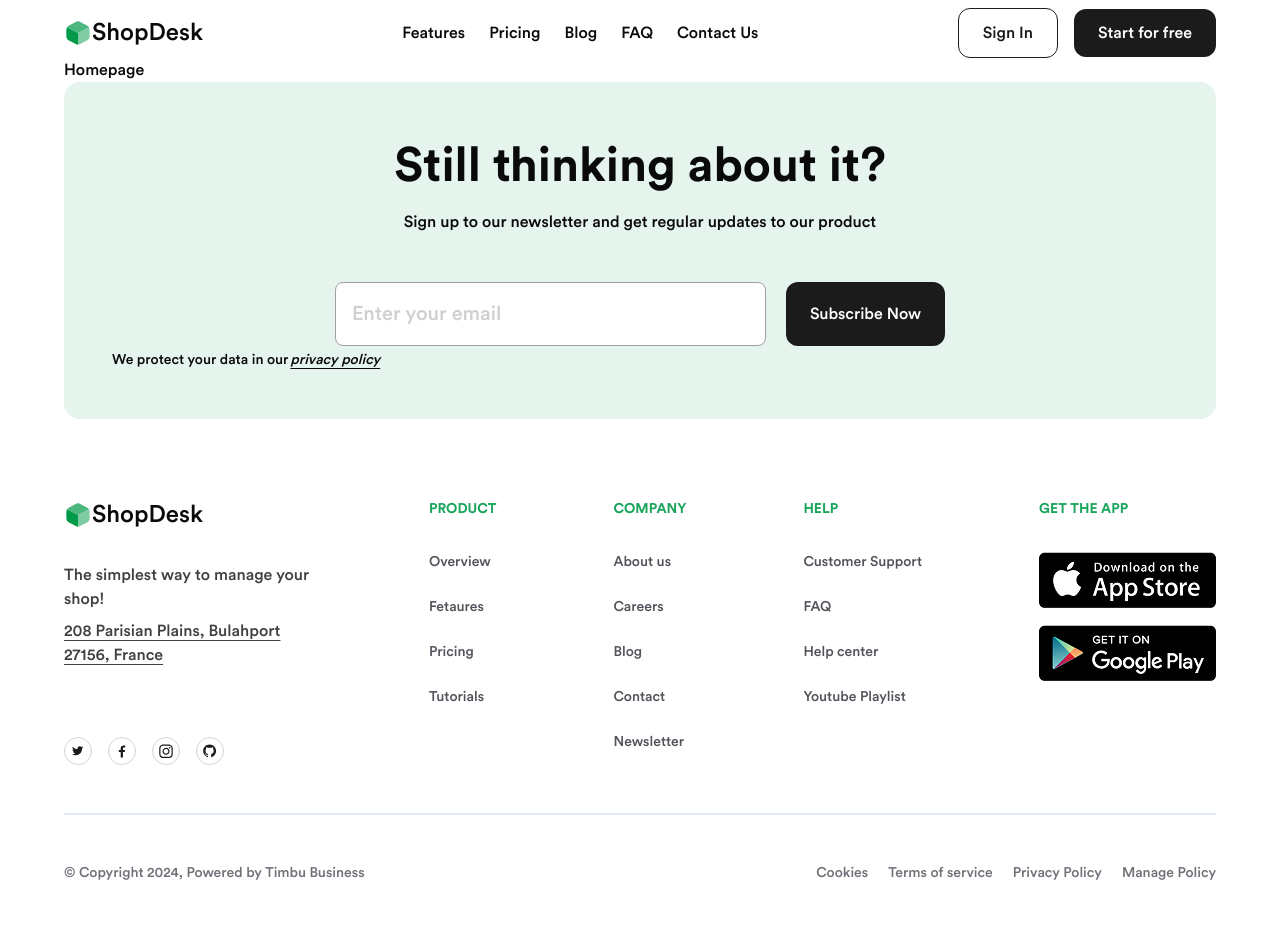
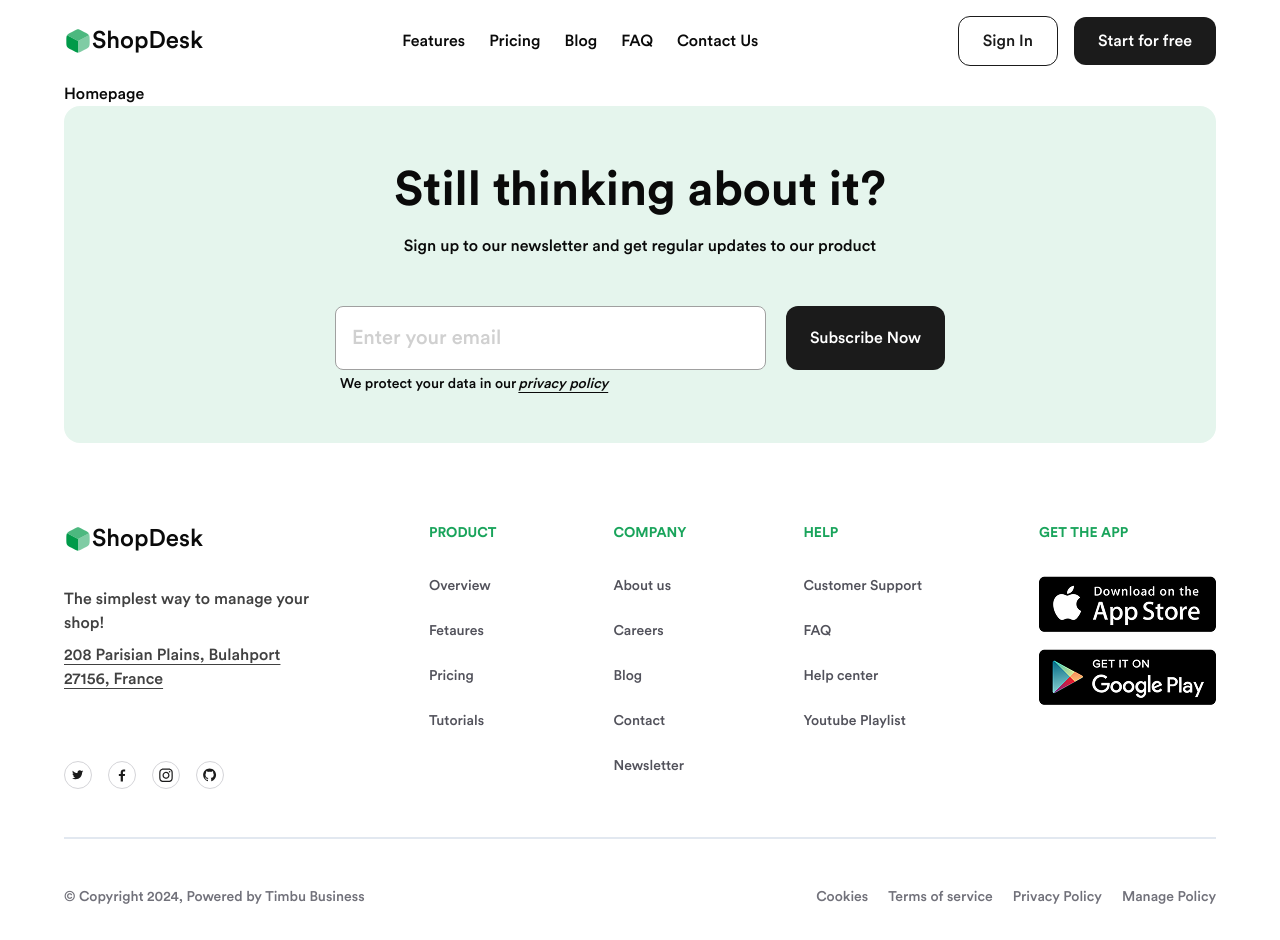
Before and after one commit to ukponotitus/shopdesk-fe, a Next.js app: page / in a window 1280 px wide. Before the commit the page ends 916 px from the top, so only its background shows below. Built offline with nearby package versions, Linux system fonts and the light colour scheme.

Commit message:
styles: adjust header padding

```diff
--- a/components/functional/footer.tsx
+++ b/components/functional/footer.tsx
@@ -44,7 +44,7 @@ const Footer = () => {
           </div>
 
 
-          <div className='flex gap-0.5 text-[14px] mt-1 max-[650px]:hidden'>
+          <div className='flex gap-0.5 justify-self-center w-full max-w-[600px] text-[14px] mt-1 max-[650px]:hidden'>
             <p>
               We protect your data in our
             </p>
--- a/components/functional/header.tsx
+++ b/components/functional/header.tsx
@@ -6,7 +6,7 @@ import menu from '../../public/icons/menu.svg'
 
 const Header = () => {
   return (
-    <header className='mt-2 flex items-center justify-between'>
+    <header className='py-4 flex items-center justify-between'>
       <div className='flex items-center justify-center'>
         <Image src={logo} alt='logo'/>
         <p className='text-2xl'>ShopDesk</p>
```
